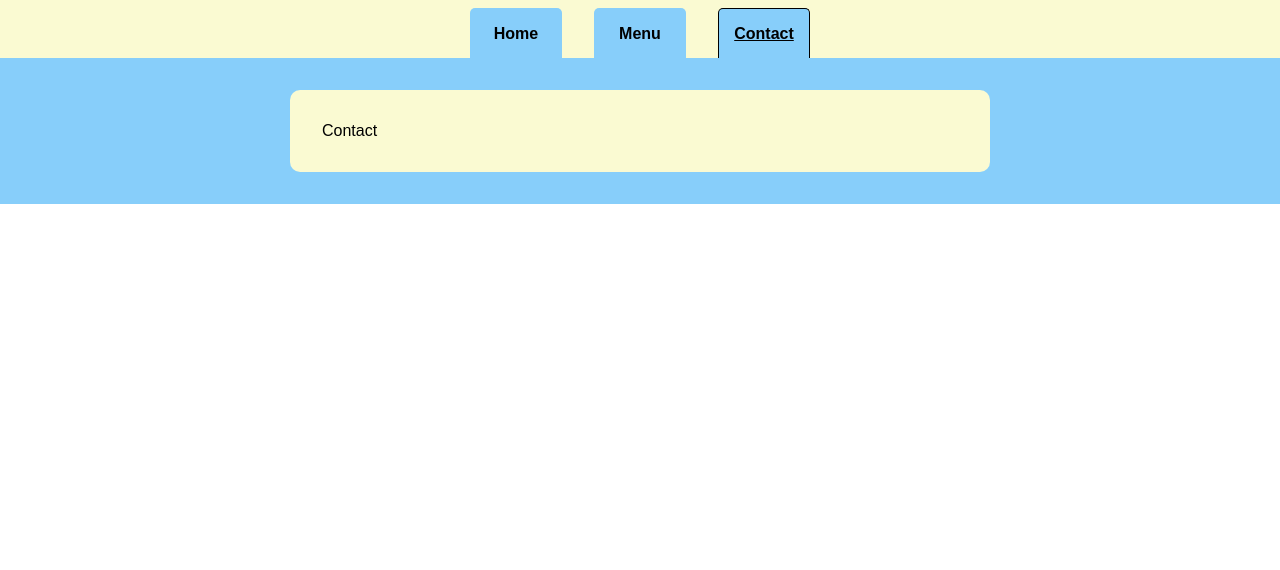
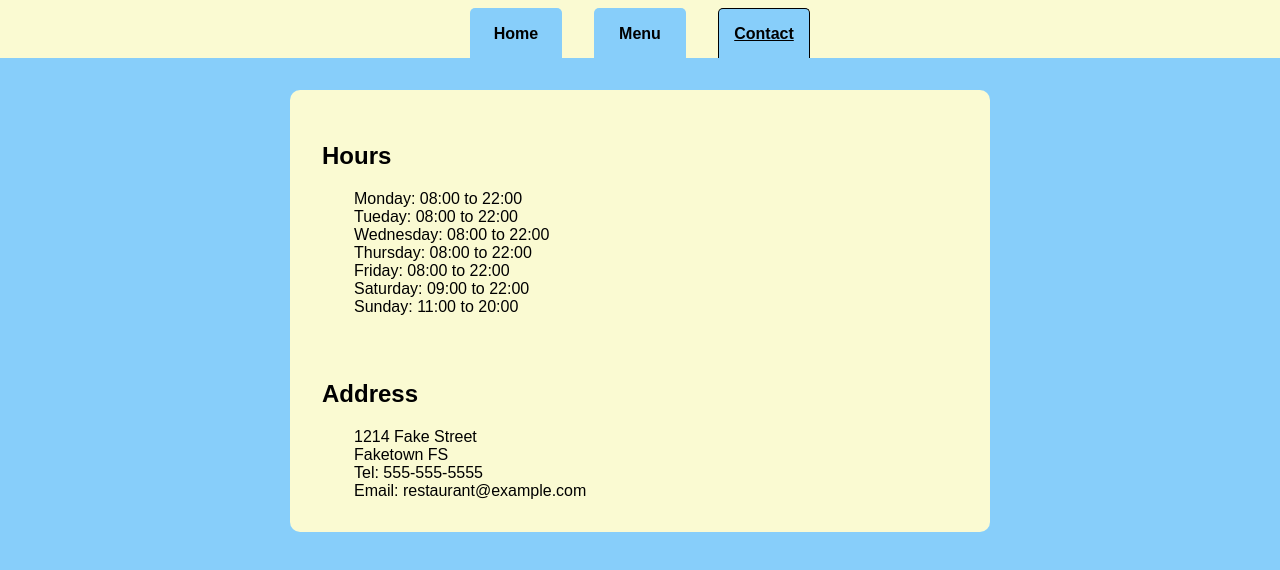
Before and after one commit to jundran/restaurant-page, a website built with webpack: page src/index.html in a window 1280 px wide. Both pictures are taken after a click on the element "Contact". Built offline with nearby package versions, Linux system fonts and the light colour scheme.

Commit message:
Finish contact page

```diff
--- a/src/pages/contact.js
+++ b/src/pages/contact.js
@@ -1,5 +1,46 @@
 export default function Contact() {
   const contact = document.createElement('div')
-  contact.textContent = 'Contact'
+
+  const hoursTitle = document.createElement('h2')
+  hoursTitle.textContent = 'Hours'
+
+  const addressTitle = document.createElement('h2')
+  addressTitle.textContent = 'Address'
+  addressTitle.style.marginTop = '64px'
+
+  contact.appendChild(hoursTitle)
+  contact.appendChild(addInfo(hours))
+  contact.appendChild(addressTitle)
+  contact.appendChild(addInfo(address))
   return contact
 }
+
+const address = [
+  "1214 Fake Street",
+  "Faketown FS",
+  "Tel: 555-555-5555",
+  "Email: restaurant@example.com"
+]
+
+const hours = [
+  "Monday: 08:00 to 22:00",
+  "Tueday: 08:00 to 22:00",
+  "Wednesday: 08:00 to 22:00",
+  "Thursday: 08:00 to 22:00",
+  "Friday: 08:00 to 22:00",
+  "Saturday: 09:00 to 22:00",
+  "Sunday: 11:00 to 20:00"
+]
+
+function addInfo(data) {
+  const info = document.createElement('div')
+  data.forEach(line => info.appendChild(addLine(line)))
+  return info
+}
+
+function addLine(text) {
+  const line = document.createElement('p')
+  line.textContent = text
+  line.style.margin = '0 8px 0 32px'
+  return line
+}
--- a/src/styles/index.css
+++ b/src/styles/index.css
@@ -1,6 +1,7 @@
 body {
   margin: 0;
   font-family: sans-serif;
+  background: lightskyblue;
 }
 
 h1 {
```
